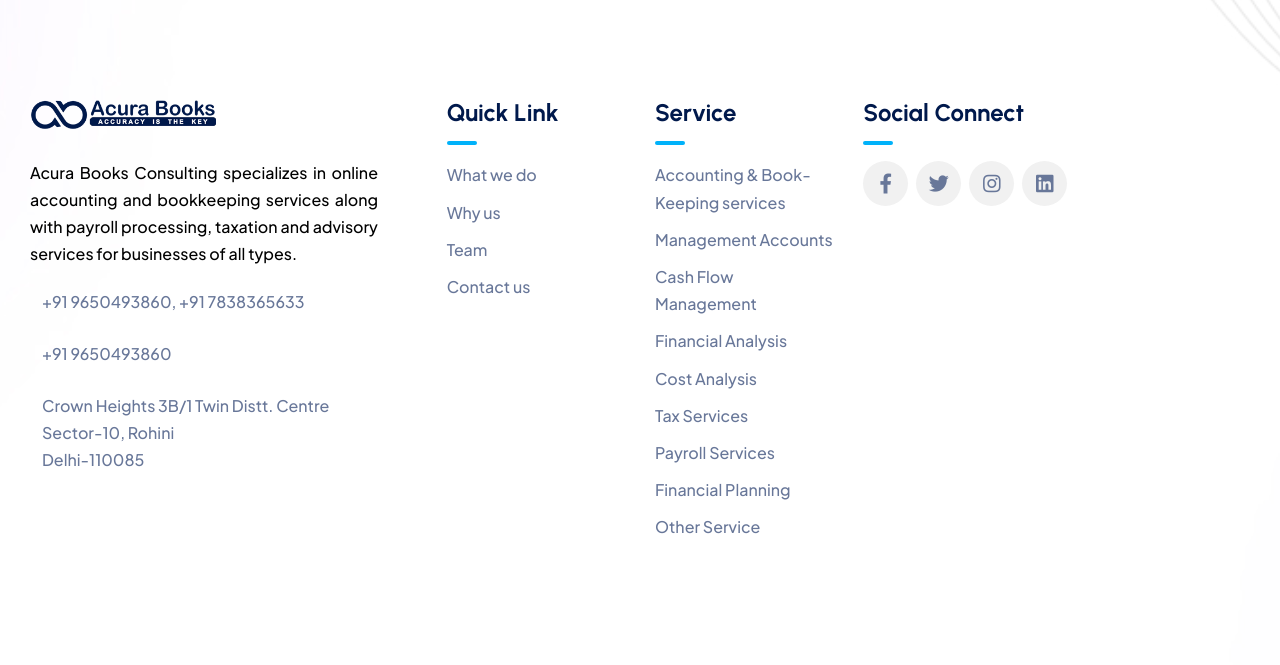
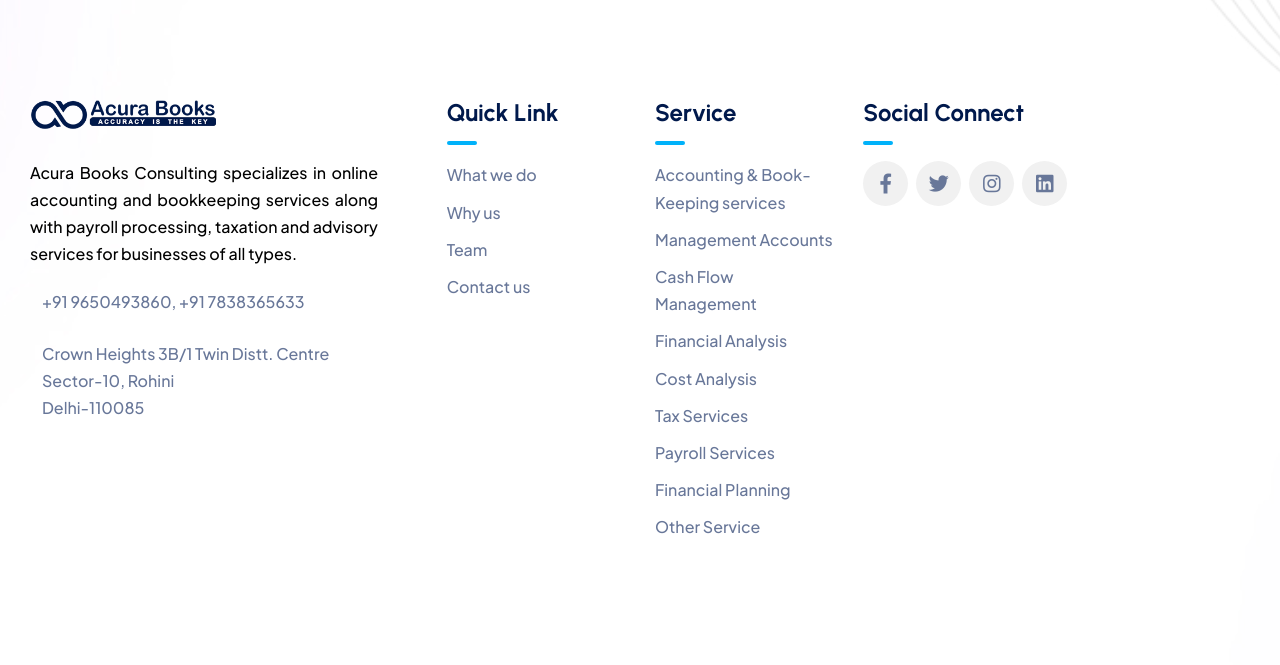
Before and after one commit to SourabhBansal77/acurabooks, a PHP site: page /index.php in a window 1280 px wide. Shown: the part 5835-6500 px from the top of the page. Run offline with PHP 8.4, Linux system fonts and the light colour scheme; some libraries are stand-ins or nearby versions.

Commit message:
chore: Update footer contact information and remove duplicate entries

```diff
--- a/includes/fotter.php
+++ b/includes/fotter.php
@@ -20,15 +20,7 @@
                                                         <i class="flaticon-phone-call"></i>
                                                     </div>
                                                     <div class="content">
-                                                        <a href="tel:919560166468">+91 9650493860, +91 7838365633</a>
-                                                    </div>
-                                                </li>
-												 <li>
-                                                    <div class="icon">
-                                                        <i class="flaticon-phone-call"></i>
-                                                    </div>
-                                                    <div class="content">
-                                                        <a href="tel:919650493860">+91 9650493860</a>
+                                                        <a href="tel:919650493860">+91 9650493860, +91 7838365633</a>
                                                     </div>
                                                 </li>
                                                 <li>
@@ -42,14 +34,6 @@
 										Delhi-110085
 														</p>
                                                     </div>
-                                                </li>
-												 <li>
-                                                    <div class="icon">
-                                                        <i class="flaticon-clock"></i>
-                                                    </div>
-
-
-                                                </li>
                                             </ul>
                                         </div>
                                     </div>
```
